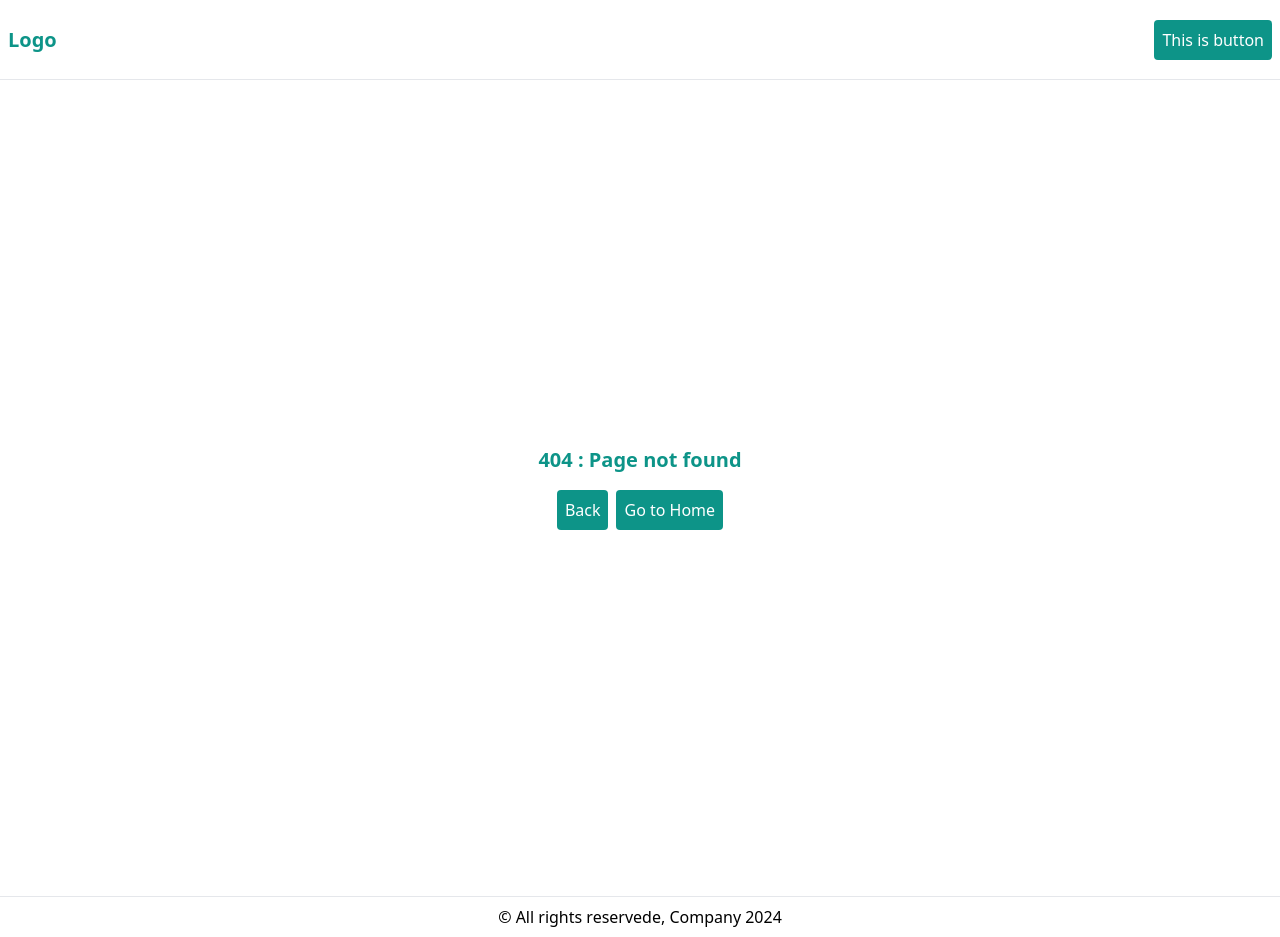
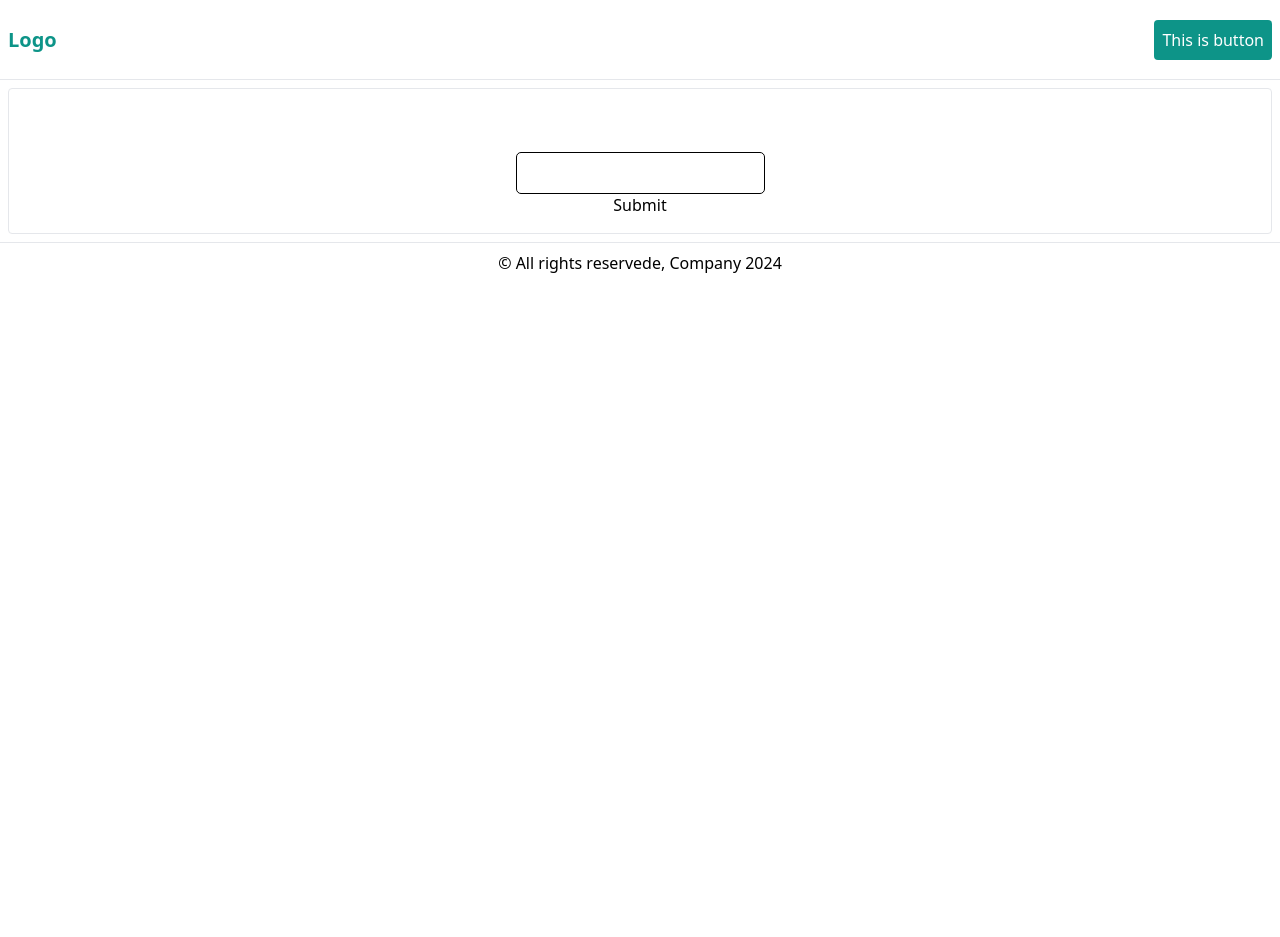
Before and after one commit to ashsajal1/react-tsx-tailwind-template, a React (Vite) app: page /login in a window 1280 px wide. Before the commit this address had no page. After the commit the page ends 800 px from the top, so only its background shows below. Built offline with nearby package versions, Linux system fonts and the light colour scheme.

Commit message:
add input with forwardref

```diff
--- /dev/null
+++ b/src/components/ui/input-field.tsx
@@ -0,0 +1,11 @@
+import { forwardRef, InputHTMLAttributes } from "react";
+
+interface InputProps extends InputHTMLAttributes<HTMLInputElement> { }
+
+const InputField = forwardRef<HTMLInputElement, InputProps>((props, ref) => {
+    return (
+        <input {...props} ref={ref} className="p-2 outline-1 outline rounded" title="Input field" />
+    );
+});
+
+export default InputField;
--- /dev/null
+++ b/src/pages/login.tsx
@@ -0,0 +1,28 @@
+import { useForm, SubmitHandler } from "react-hook-form"
+import InputField from "../components/ui/input-field"
+
+type Inputs = {
+    email: string
+    password: string
+    phone: string
+}
+
+export default function Login() {
+    const {
+        register,
+        handleSubmit,
+        formState: { errors },
+    } = useForm<Inputs>()
+    const onSubmit: SubmitHandler<Inputs> = (data) => console.log(data)
+
+    return (
+        <form className="flex items-center flex-col p-4 border rounded" onSubmit={handleSubmit(onSubmit)}>
+            <input type="email" {...register("email", { required: true })} />
+            <input type="password" {...register("password", { required: true })} />
+            {errors.email && <span>Email is required</span>}
+            <InputField type="text" {...register('phone')} />
+
+            <input type="submit" />
+        </form>
+    )
+}
--- a/src/routes.tsx
+++ b/src/routes.tsx
@@ -3,6 +3,7 @@ import Home from './pages/home';
 import RootLayout from './pages/Layout';
 import NotFound from './pages/not-found';
 import About from './pages/about';
+import Login from './pages/login';
 
 export const router = createBrowserRouter([
     {
@@ -18,6 +19,10 @@ export const router = createBrowserRouter([
                 element: <About />
             },
             {
+                path:'/login',
+                element: <Login />
+            },
+            {
                 path:'*',
                 element: <NotFound />
             },
```
